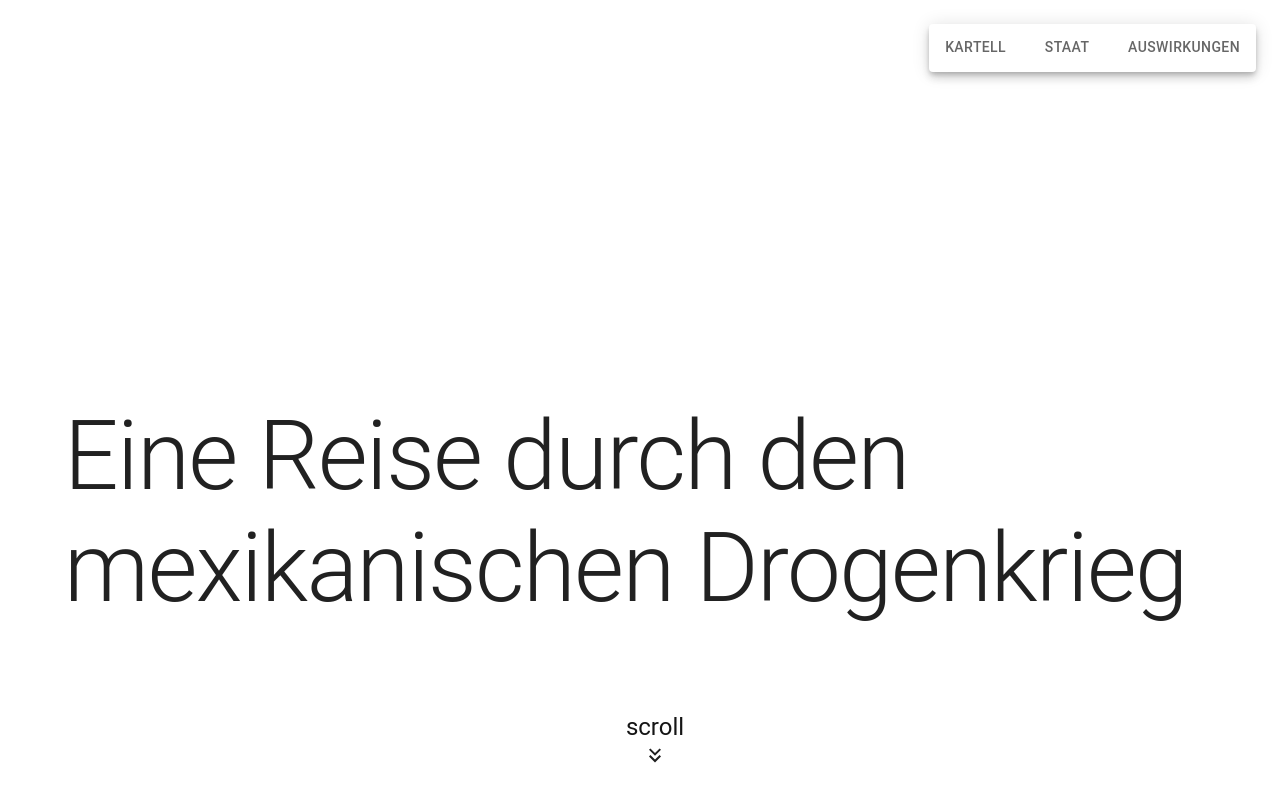
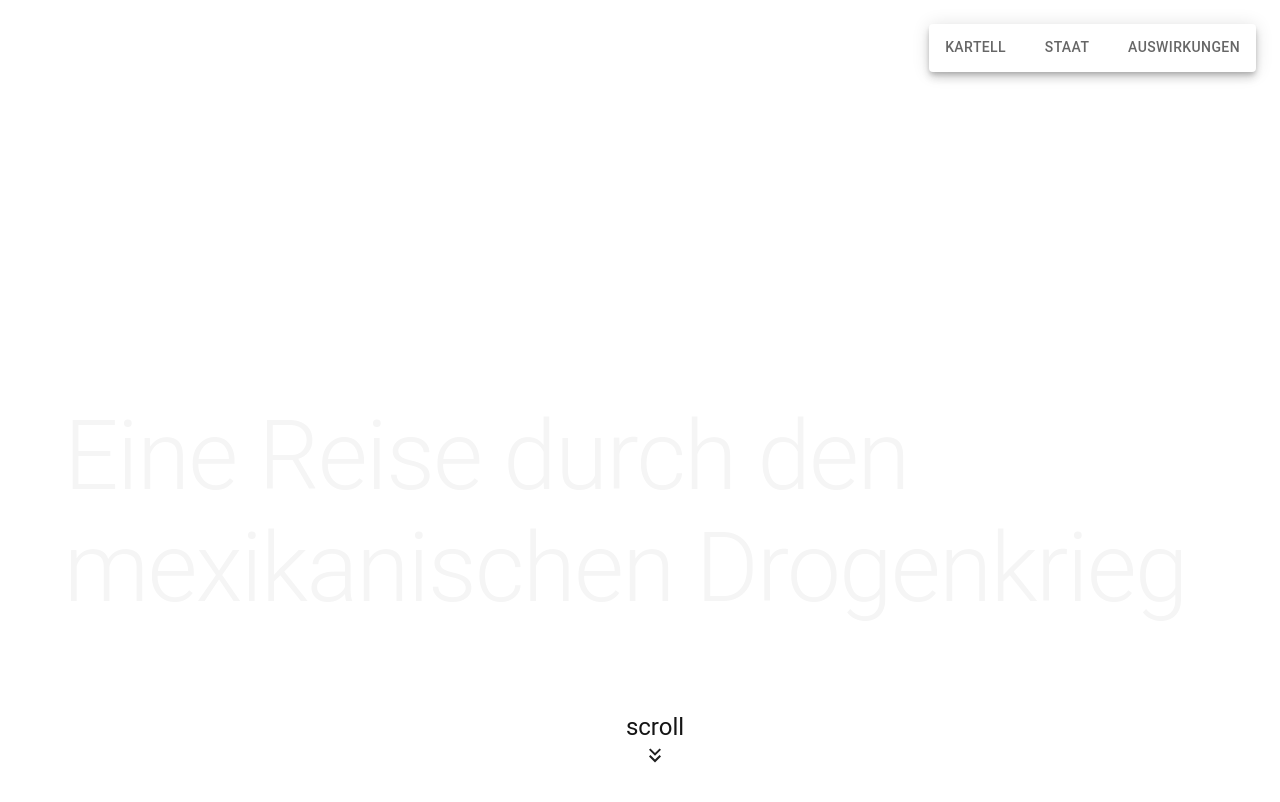
Before and after one commit to four-man-army/PaG_Website, a React (Vite) app: page / in a window 1280 px wide. Shown: the top 802 px of the page. Built offline with nearby package versions, Linux system fonts and the light colour scheme.

Commit message:
whitesmoke>:(

```diff
--- a/src/App.jsx
+++ b/src/App.jsx
@@ -11,7 +11,7 @@ function App() {
     <>
       <Navbar />
       <Container sx={{ height: "110vh", pt: 50}}>
-        <Typography variant="h1">
+        <Typography variant="h1" color="whitesmoke">
           Eine Reise durch den mexikanischen Drogenkrieg
         </Typography>
         <Scrollicon />
```
